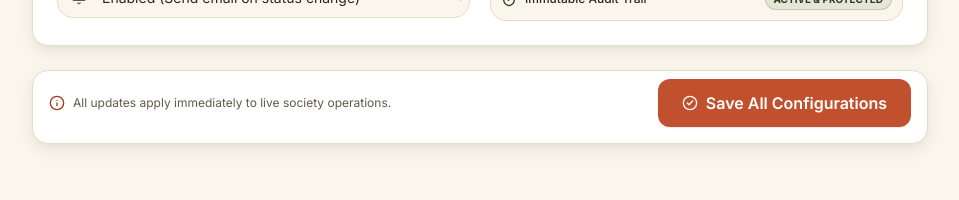
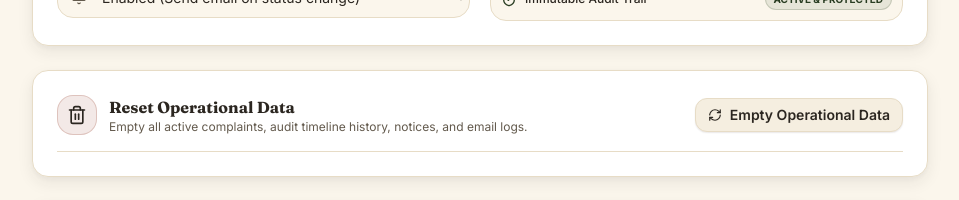
Before and after one commit to Sudhanshub27/unthinkable-assignment, a React (Vite) app in the folder frontend/: page /admin/settings in a window 1280 px wide. Shown: the part 967-1167 px from the top of the page, without its empty margins (0-959 px from the left). Built offline with nearby package versions, Linux system fonts and the light colour scheme; no server answers; sample sign-in values are in the browser's storage.

Commit message:
feat: add admin endpoint and UI to reset all operational data

```diff
--- a/frontend/src/pages/AdminSettings.jsx
+++ b/frontend/src/pages/AdminSettings.jsx
@@ -18,6 +18,8 @@ import {
   ShieldCheck,
   Save,
   Info,
+  Trash2,
+  RefreshCw,
 } from 'lucide-react';
 
 export default function AdminSettings() {
@@ -35,6 +37,7 @@ export default function AdminSettings() {
 
   const [loading, setLoading] = useState(true);
   const [saving, setSaving] = useState(false);
+  const [resetting, setResetting] = useState(false);
   const [error, setError] = useState('');
 
   async function loadSettings() {
@@ -87,6 +90,22 @@ export default function AdminSettings() {
       addToast(msg, 'error');
     } finally {
       setSaving(false);
+    }
+  }
+
+  async function handleResetData() {
+    if (!window.confirm('Are you sure you want to empty all operational data (complaints, history, notices, notifications, email logs)?')) {
+      return;
+    }
+    setResetting(true);
+    try {
+      const res = await client.post('/settings/reset-data');
+      addToast(res.data.message || 'Operational data emptied successfully!', 'success');
+    } catch (err) {
+      console.error(err);
+      addToast(err.response?.data?.error || 'Failed to empty operational data.', 'error');
+    } finally {
+      setResetting(false);
     }
   }
 
@@ -304,6 +323,36 @@ export default function AdminSettings() {
             </div>
           </div>
 
+          {/* Section 4: Data Management & Reset */}
+          <div className="bg-paper-card rounded-2xl border border-line shadow-card p-6 space-y-4">
+            <div className="flex items-center justify-between border-b border-line pb-4">
+              <div className="flex items-center gap-3">
+                <div className="w-10 h-10 rounded-xl bg-clay-500/10 border border-clay-500/20 text-clay-600 flex items-center justify-center shrink-0">
+                  <Trash2 className="w-5 h-5" />
+                </div>
+                <div>
+                  <h3 className="font-display font-bold text-base text-ink">
+                    Reset Operational Data
+                  </h3>
+                  <p className="text-xs text-ink-muted">
+                    Empty all active complaints, audit timeline history, notices, and email logs.
+                  </p>
+                </div>
+              </div>
+              <Button
+                type="button"
+                variant="secondary"
+                size="sm"
+                className="text-clay-600 hover:bg-clay-500/10 border-clay-500/20"
+                isLoading={resetting}
+                onClick={handleResetData}
+                icon={<RefreshCw className="w-3.5 h-3.5" />}
+              >
+                {resetting ? 'Resetting...' : 'Empty Operational Data'}
+              </Button>
+            </div>
+          </div>
+
           {/* Form Submit Action Bar */}
           <div className="flex items-center justify-between pt-2 bg-paper-card p-4 rounded-2xl border border-line shadow-card">
             <div className="flex items-center gap-2 text-xs text-ink-muted">
```
Also changed, not shown: 1 other file (tests, documents, lock files or other folders).
